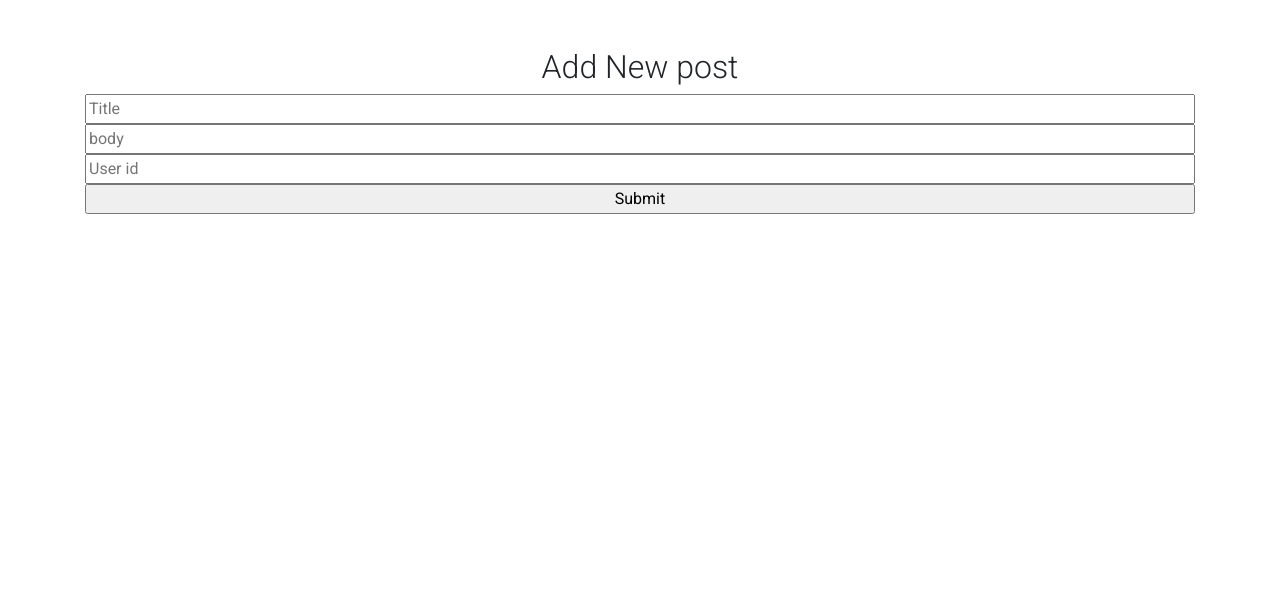
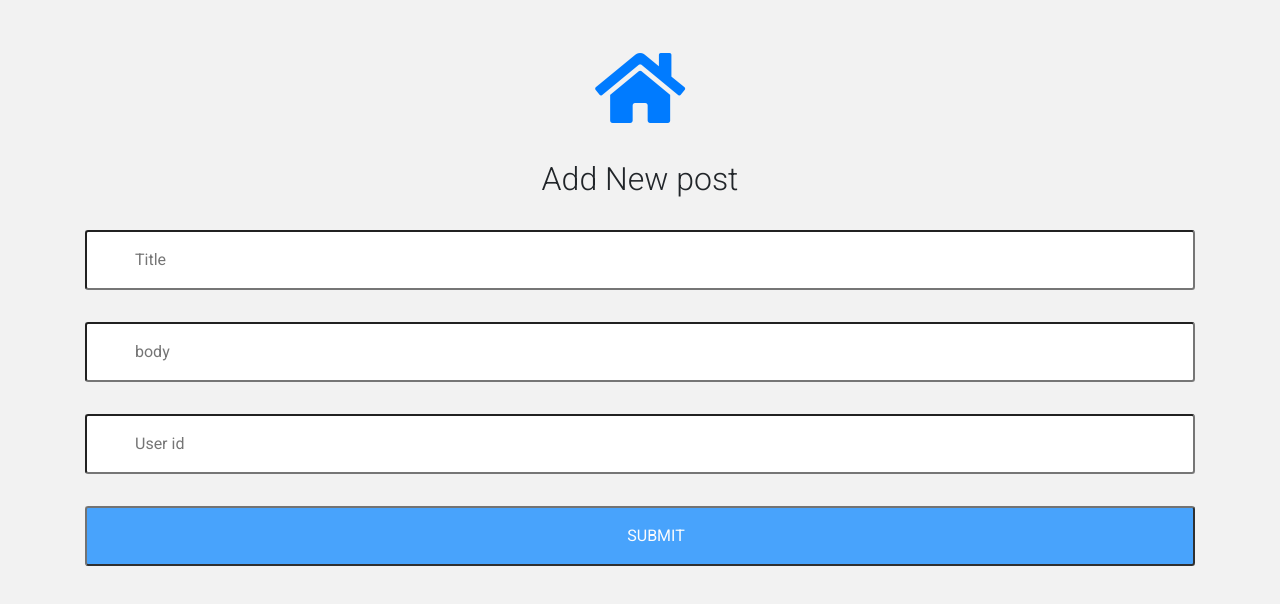
Before and after one commit to aleksa898989/CRUD_app, a React (Create React App) app: page /add/posts in a window 1280 px wide. Shown: the top 604 px of the page. Built offline with nearby package versions, Linux system fonts and the light colour scheme.

Commit message:
async for add and delete, some style added

```diff
--- /dev/null
+++ b/src/components/posts/add/_add.scss
@@ -0,0 +1,5 @@
+.add-form-wrapper {
+  h2 {
+    margin-bottom: 2rem;
+  }
+}
--- a/src/components/posts/add/add.jsx
+++ b/src/components/posts/add/add.jsx
@@ -1,13 +1,11 @@
-import { MDBContainer } from "mdbreact";
+import { MDBContainer, MDBIcon } from "mdbreact";
 import { useForm } from "react-hook-form";
+import { Link } from "react-router-dom";
 
-const AddPost = ({ title, body, userId }) => {
-  const {
-    register,
-    handleSubmit,
-    formState: { errors },
-  } = useForm();
-  const onSubmit = (data) => {
+const AddPost = () => {
+  const { register, handleSubmit } = useForm();
+  const onSubmit = async (data) => {
+    try {
       fetch("https://jsonplaceholder.typicode.com/posts", {
         method: "POST",
         body: JSON.stringify({
@@ -19,29 +17,36 @@ const AddPost = ({ title, body, userId }) => {
       })
         .then((response) => response.json())
         .then((json) => console.log(json));
+    } catch (error) {
+      console.log("!error ", error);
+    }
   };
+
   return (
     <>
-      <MDBContainer className="mt-5 text-center mb-5">
+      <MDBContainer className="mt-5 text-center mb-5 add-form-wrapper">
+        <Link to={"/"}>
+          <MDBIcon icon="home" />
+        </Link>
         <h2>Add New post</h2>
         <form onSubmit={handleSubmit(onSubmit)} className="d-flex flex-column">
           <input
             type="text"
             placeholder="Title"
-            {...register("title", { required: true, maxLength: 80 })}
+            {...register("title", { required: true })}
           />
           <input
             type="text"
             placeholder="body"
-            {...register("body", { required: true, maxLength: 100 })}
+            {...register("body", { required: true })}
           />
           <input
             type="text"
             placeholder="User id"
-            {...register("usedId", { required: true, maxLength: 100 })}
+            {...register("usedId", { required: true })}
           />
 
-          <input type="submit" />
+          <input type="submit" className="submit-btn" />
         </form>
       </MDBContainer>
     </>
--- /dev/null
+++ b/src/components/posts/edit/_edit.scss
@@ -0,0 +1,5 @@
+.edit-form-wrapper {
+  h2 {
+    margin-bottom: 2rem;
+  }
+}
--- a/src/components/posts/listing.jsx
+++ b/src/components/posts/listing.jsx
@@ -1,4 +1,4 @@
-import { MDBContainer } from "mdbreact";
+import { MDBContainer, MDBIcon } from "mdbreact";
 import Item from "./item";
 import { Link } from "react-router-dom";
 
@@ -7,9 +7,8 @@ const Listing = ({ posts }) => {
     <>
       <MDBContainer>
         <h1 className="text-center mb-5 mt-5">Posts</h1>
-
-        <Link className="mb-5" to={"/"}>
-          Home
+        <Link to={"/"}>
+          <MDBIcon icon="home" />
         </Link>
         {posts?.map((item, index) => {
           return (
--- a/src/components/posts/selected/index.js
+++ b/src/components/posts/selected/index.js
@@ -1,6 +1,12 @@
 import { useState, useEffect } from "react";
 import axios from "axios";
-import { MDBContainer, MDBTable, MDBTableBody, MDBTableHead } from "mdbreact";
+import {
+  MDBContainer,
+  MDBIcon,
+  MDBTable,
+  MDBTableBody,
+  MDBTableHead,
+} from "mdbreact";
 import { Link } from "react-router-dom";
 
 const SelectedPost = () => {
@@ -17,6 +23,9 @@ const SelectedPost = () => {
   return (
     <>
       <MDBContainer className="mt-5">
+        <Link to={"/"}>
+          <MDBIcon icon="home" />
+        </Link>
         <MDBTable>
           <MDBTableHead color="primary-color" textWhite>
             <tr>
--- a/src/components/users/listing.jsx
+++ b/src/components/users/listing.jsx
@@ -1,4 +1,4 @@
-import { MDBContainer } from "mdbreact";
+import { MDBContainer, MDBIcon } from "mdbreact";
 import Item from "./item";
 import { Link } from "react-router-dom";
 
@@ -7,14 +7,13 @@ const Listing = ({ users }) => {
     <>
       <MDBContainer>
         <h1 className="text-center mb-5 mt-5">Users</h1>
-
-        <Link className="mb-5" to={"/"}>
-          Home
+        <Link to={"/"}>
+          <MDBIcon icon="home" />
         </Link>
         {users?.map((item, index) => {
           return (
             <>
-              <Link target={"__blank"} to={`/posts/user/${item.id}`}>
+              <Link target={"_blank"} to={`/posts/user/${item.id}`}>
                 <Item item={item} />
               </Link>
             </>
--- a/src/components/users/selected/selected.jsx
+++ b/src/components/users/selected/selected.jsx
@@ -1,6 +1,13 @@
 import { useState, useEffect } from "react";
 import axios from "axios";
-import { MDBContainer, MDBTable, MDBTableBody, MDBTableHead } from "mdbreact";
+import {
+  MDBContainer,
+  MDBIcon,
+  MDBTable,
+  MDBTableBody,
+  MDBTableHead,
+} from "mdbreact";
+import { Link } from "react-router-dom";
 
 const SelectedUser = () => {
   let id = window.location.pathname;
@@ -18,7 +25,10 @@ const SelectedUser = () => {
   return (
     <>
       <MDBContainer className="mt-5">
-        <h1 className="mb-5">Users</h1>
+        <h1 className="mb-5 text-center">Users</h1>
+        <Link to={"/"}>
+          <MDBIcon icon="home" />
+        </Link>
         <MDBTable>
           <MDBTableHead color="primary-color" textWhite>
             <tr>
--- a/src/main.scss
+++ b/src/main.scss
@@ -1,5 +1,34 @@
+@import "./components/posts/add/add";
+@import "./components/posts/edit/edit";
+html {
+  background-color: #f2f2f2;
+}
 #root {
+  background-color: #f2f2f2;
   td {
     min-width: 5rem;
   }
 }
+
+input {
+  padding: 1rem;
+  text-indent: 2rem;
+  border-radius: 0.2rem;
+  margin-bottom: 2rem !important;
+}
+.submit-btn {
+  padding: 1rem 1rem;
+  color: #fff;
+  background-color: dodgerblue;
+  text-transform: uppercase;
+  opacity: 0.8;
+  &:hover {
+    opacity: 1;
+  }
+}
+.fa-home {
+  width: 100%;
+  text-align: center;
+  font-size: 5rem;
+  margin-bottom: 2rem;
+}
```
Also changed, not shown: src/components/posts/edit/edit.jsx (+17 -7 lines). Lines whose indentation alone changed are shown as unchanged.
